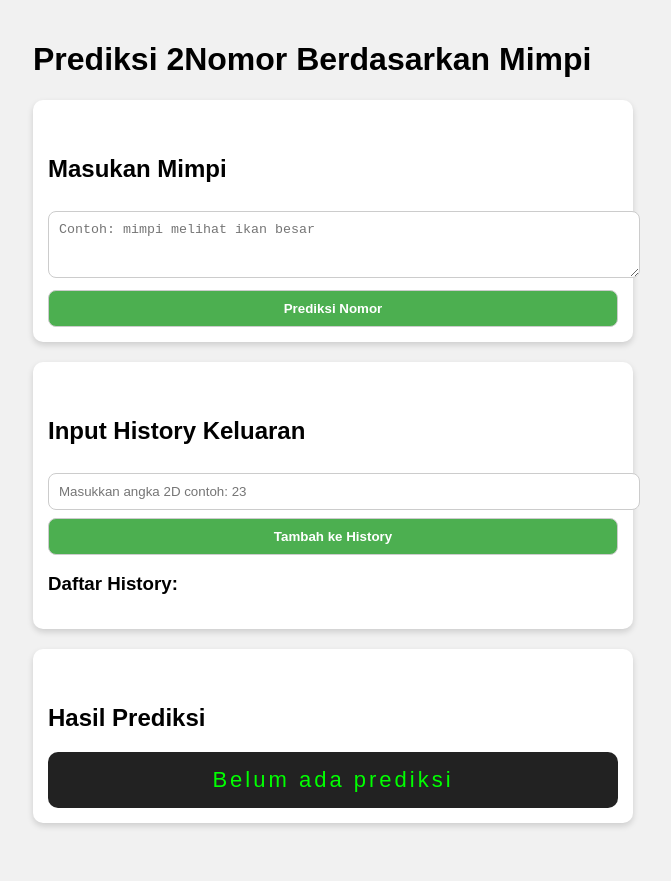
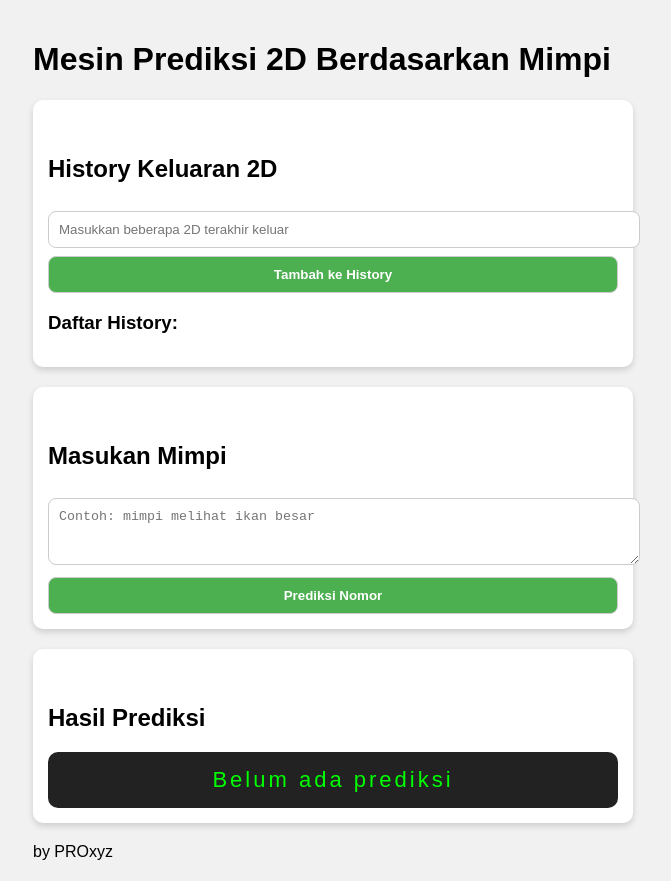
Before and after one commit to byproxyz/byproxyz.github.io, a plain HTML site: page index.html in a window 1280 px wide. Shown: the whole page, without its empty margins (307-978 px from the left). Drawn offline with Linux system fonts and the light colour scheme.

Commit message:
Update title and headings in index.html

```diff
--- a/index.html
+++ b/index.html
@@ -2,7 +2,7 @@
 <html lang="id">
 <head>
 <meta charset="UTF-8">
-<title>Prediksi 2Nomor Berdasarkan Mimpi</title>
+<title>Mesin Prediksi 2D Berdasarkan Mimpi</title>
 <meta name="viewport" content="width=device-width, initial-scale=1.0">
 
 <style>
@@ -56,7 +56,16 @@
 </head>
 <body>
 
-<h1>Prediksi 2Nomor Berdasarkan Mimpi</h1>
+<h1>Mesin Prediksi 2D Berdasarkan Mimpi</h1>
+
+<div class="card">
+    <h2>History Keluaran 2D</h2>
+    <input id="angkaHistory" type="number" placeholder="Masukkan beberapa 2D terakhir keluar" maxlength="2">
+    <button onclick="tambahHistory()">Tambah ke History</button>
+
+    <h3>Daftar History:</h3>
+    <div id="historyList"></div>
+</div>
 
 <div class="card">
     <h2>Masukan Mimpi</h2>
@@ -64,20 +73,13 @@
     <button onclick="prediksi()">Prediksi Nomor</button>
 </div>
 
-<div class="card">
-    <h2>Input History Keluaran</h2>
-    <input id="angkaHistory" type="number" placeholder="Masukkan angka 2D contoh: 23" maxlength="2">
-    <button onclick="tambahHistory()">Tambah ke History</button>
-
-    <h3>Daftar History:</h3>
-    <div id="historyList"></div>
-</div>
 
 <div class="card">
     <h2>Hasil Prediksi</h2>
     <div id="hasil" class="prediksi-box">Belum ada prediksi</div>
 </div>
 
+    <footer>by PROxyz</footer>
 <script>
 // ===================
 // Mapping Mimpi 2D
```
